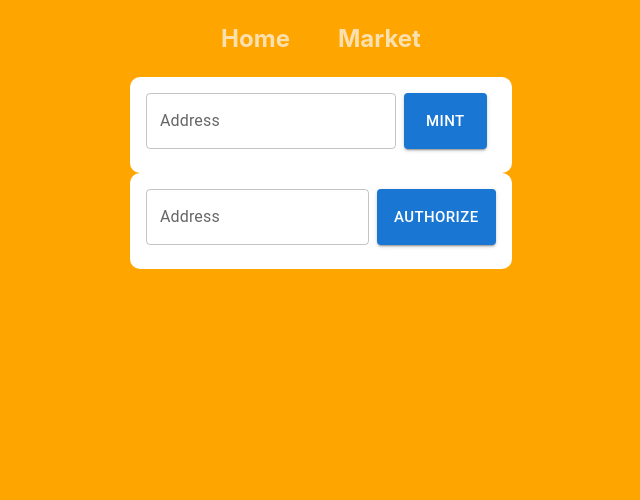
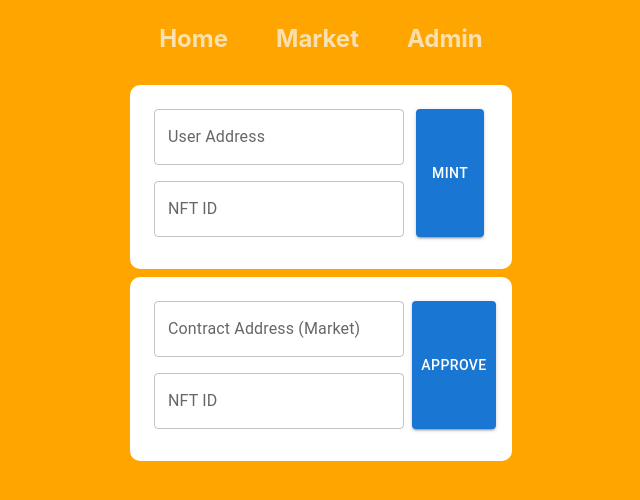
Before and after one commit to SeiwonPark/methereum, a React (Create React App) app in the folder web/: page /admin in a window 1280 px wide. Shown: the top 500 px of the page, without its empty margins (319-959 px from the left). Built offline with nearby package versions, Linux system fonts and the light colour scheme; what @web3-react/injected-connector would draw is missing.

Commit message:
feat: added model description

```diff
--- /dev/null
+++ b/web/src/components/AdminController.tsx
@@ -0,0 +1,105 @@
+import React, { useState, useEffect } from 'react';
+import { Button, CardContent, TextField } from '@mui/material';
+
+export function AdminController() {
+  const [inputAddress, setInputAddress] = useState('');
+
+  return (
+    <div>
+      <div>
+        <CardContent
+          sx={{
+            backgroundColor: 'white',
+            borderRadius: '10px',
+            display: 'flex',
+            width: '350px',
+            margin: '0.5rem',
+          }}
+        >
+          <div
+            style={{
+              width: '270px',
+            }}
+          >
+            <TextField
+              id="outlined-address-input"
+              label="User Address"
+              onChange={(e) => setInputAddress(e.target.value)}
+              sx={{
+                width: '250px',
+                margin: '0.5rem',
+              }}
+            />
+            <TextField
+              id="outlined-address-input"
+              label="NFT ID"
+              onChange={(e) => setInputAddress(e.target.value)}
+              sx={{
+                width: '250px',
+                margin: '0.5rem',
+              }}
+            />
+          </div>
+          <Button
+            size="medium"
+            variant="contained"
+            onClick={() => console.log(inputAddress)}
+            sx={{
+              marginTop: '0.5rem',
+              marginBottom: '0.5rem',
+            }}
+          >
+            MINT
+          </Button>
+        </CardContent>
+      </div>
+      <div>
+        <CardContent
+          sx={{
+            backgroundColor: 'white',
+            borderRadius: '10px',
+            display: 'flex',
+            width: '350px',
+            margin: '0.5rem',
+          }}
+        >
+          <div
+            style={{
+              width: '270px',
+            }}
+          >
+            <TextField
+              id="outlined-address-input"
+              label="Contract Address (Market)"
+              onChange={(e) => setInputAddress(e.target.value)}
+              sx={{
+                width: '250px',
+                margin: '0.5rem',
+              }}
+            />
+            <TextField
+              id="outlined-address-input"
+              label="NFT ID"
+              onChange={(e) => setInputAddress(e.target.value)}
+              sx={{
+                width: '250px',
+                margin: '0.5rem',
+              }}
+            />
+          </div>
+          <Button
+            size="medium"
+            variant="contained"
+            onClick={() => console.log(inputAddress)}
+            sx={{
+              marginTop: '0.5rem',
+              marginBottom: '0.5rem',
+            }}
+          >
+            Approve
+          </Button>
+        </CardContent>
+      </div>
+    </div>
+  );
+}
--- a/web/src/components/DialogWindow.tsx
+++ b/web/src/components/DialogWindow.tsx
@@ -15,7 +15,7 @@ export interface DialogWindowProps {
 
 export function DialogWindow({ handleClose }: DialogWindowProps) {
   const descriptionElementRef = useRef<HTMLElement>(null);
-  const { clicked } = useStore();
+  const { clicked, modelId, modelDescription } = useStore();
 
   const fitWindowSize = (): number => {
     const { innerWidth } = window;
@@ -71,9 +71,12 @@ export function DialogWindow({ handleClose }: DialogWindowProps) {
             paddingBottom: '1rem',
             width: fitWindowSize(),
             wordWrap: 'break-word',
+            fontWeight: 'bold',
+            fontSize: '2rem',
           }}
         >
-          {'Title '.repeat(20)}
+          #
+          {modelId}
         </DialogTitle>
         <DialogContent>
           <DialogContentText
@@ -85,7 +88,7 @@ export function DialogWindow({ handleClose }: DialogWindowProps) {
               wordWrap: 'break-word',
             }}
           >
-            {'Content '.repeat(100)}
+            {modelDescription}
           </DialogContentText>
         </DialogContent>
         <DialogActions
--- a/web/src/components/Model.tsx
+++ b/web/src/components/Model.tsx
@@ -15,6 +15,7 @@ declare module 'three-stdlib' {
 interface ModelProps {
   tokenId: number;
   name: string;
+  description: string;
   path: string;
   position: [x: number, y: number, z: number];
   rotation: Euler;
@@ -22,10 +23,10 @@ interface ModelProps {
 }
 
 export function Model({
-  name, path, tokenId, ...props
+  name, path, description, tokenId, ...props
 }: ModelProps) {
   const { nodes, materials } = useGLTF(path);
-  const { changeModelInfo } = useStore();
+  const { changeModelInfo, changeModelDescription } = useStore();
   const sortedKeys = Object.keys(materials).sort();
   const materialName = sortedKeys.length === 1 ? Object.keys(materials)[0] : sortedKeys[tokenId];
 
@@ -34,6 +35,7 @@ export function Model({
       [materials[materialName].uuid]: {
         name,
         tokenId,
+        description,
       },
     };
     changeModelInfo(obj);
--- a/web/src/components/ModelController.tsx
+++ b/web/src/components/ModelController.tsx
@@ -10,12 +10,9 @@ interface ModelControllerProps {
 
 export function ModelController({ children }: ModelControllerProps) {
   const api = useBounds();
-  const { clicked, model, changeClickState } = useStore();
-
-  const foo = async () => {
-    const response = await fetch('/');
-    const data = await response;
-  };
+  const {
+    clicked, model, modelId, changeModelId, changeClickState, changeModelDescription,
+  } = useStore();
 
   const handleOpen = async (e: ThreeEvent<MouseEvent>) => {
     e.stopPropagation();
@@ -23,9 +20,8 @@ export function ModelController({ children }: ModelControllerProps) {
       api.refresh(e.object).fit();
       changeClickState();
     }
-    await foo();
-    // TODO: model info
-    // console.log(model[Object(e.object).material.uuid]);
+    changeModelId(model[Object(e.object).material.uuid].tokenId);
+    changeModelDescription(model[Object(e.object).material.uuid].description);
   };
 
   const handleClose = (e?: MouseEvent) => {
@@ -37,7 +33,9 @@ export function ModelController({ children }: ModelControllerProps) {
     }
   };
 
-  useEffect(() => {}, [clicked]);
+  useEffect(() => {
+    // ...
+  }, [clicked, modelId]);
 
   return (
     <>
--- a/web/src/components/Navigator.tsx
+++ b/web/src/components/Navigator.tsx
@@ -1,14 +1,7 @@
-import React, { useEffect } from 'react';
-import { useStore } from '../hooks/useStore';
+import React from 'react';
 
 // FIXME: dirty & duplicated codes
 export function Navigator() {
-  const { userAddress } = useStore();
-
-  useEffect(() => {
-    // ... refresh page
-  }, [userAddress]);
-
   return (
     <div
       style={{
@@ -53,8 +46,6 @@ export function Navigator() {
         >
           Market
         </a>
-        {userAddress === process.env.REACT_APP_ADMIN_ADDRESS
-        && (
         <a
           href="/admin"
           style={{
@@ -70,7 +61,6 @@ export function Navigator() {
         >
           Admin
         </a>
-        )}
       </nav>
     </div>
   );
--- a/web/src/components/Wallet.tsx
+++ b/web/src/components/Wallet.tsx
@@ -12,7 +12,7 @@ export function Wallet() {
     active, account, activate, deactivate,
   } = useWeb3React<Web3Provider>();
   const eagerConnect = useEagerConnect();
-  const { changeUserAddress } = useStore();
+  const { userAddress, changeUserAddress } = useStore();
 
   const handleClick = (connectorName: 'MetaMask') => {
     try {
@@ -32,7 +32,7 @@ export function Wallet() {
 
   useEffect(() => {
     changeUserAddress(account as string);
-  }, [active]);
+  }, [active, userAddress]);
 
   return (
     <div
--- a/web/src/hooks/useStore.ts
+++ b/web/src/hooks/useStore.ts
@@ -4,6 +4,7 @@ interface ModelInfo {
   [uuid: string]: {
     name: string;
     tokenId: number;
+    description: string;
   };
 }
 
@@ -11,15 +12,21 @@ declare interface LocalState {
   clicked: boolean;
   userAddress: string;
   model: ModelInfo;
+  modelId: number;
+  modelDescription: string;
   changeClickState: () => void;
   changeUserAddress: (address: string) => void;
   changeModelInfo: (obj: ModelInfo) => void;
+  changeModelId: (id: number) => void;
+  changeModelDescription: (desc: string) => void;
 }
 
 export const useStore = create<LocalState>((set) => ({
   clicked: false,
   userAddress: '',
   model: {},
+  modelId: -1,
+  modelDescription: '',
   changeClickState: () => {
     set((state) => ({
       clicked: !state.clicked,
@@ -35,4 +42,14 @@ export const useStore = create<LocalState>((set) => ({
       model: { ...(state.model), ...obj },
     }));
   },
+  changeModelId: (id: number) => {
+    set(() => ({
+      modelId: id,
+    }));
+  },
+  changeModelDescription: (desc: string) => {
+    set(() => ({
+      modelDescription: desc,
+    }));
+  },
 }));
--- a/web/src/layouts/AdminPage.tsx
+++ b/web/src/layouts/AdminPage.tsx
@@ -1,8 +1,7 @@
-import React, { useEffect, useState } from 'react';
-import { Button, CardContent, TextField } from '@mui/material';
+import React from 'react';
+import { AdminController } from '../components/AdminController';
 
 export function AdminPage() {
-  const [inputAddress, setInputAddress] = useState('');
   return (
     <div
       style={{
@@ -13,60 +12,7 @@ export function AdminPage() {
         top: '50%',
       }}
     >
-      <div>
-        <CardContent
-          sx={{
-            backgroundColor: 'white',
-            borderRadius: '10px',
-            display: 'flex',
-            width: '350px',
-          }}
-        >
-          <TextField
-            id="outlined-address-input"
-            label="Address"
-            onChange={(e) => setInputAddress(e.target.value)}
-            sx={{
-              width: '250px',
-              marginRight: '0.5rem',
-            }}
-          />
-          <Button
-            size="large"
-            variant="contained"
-            onClick={() => console.log(inputAddress)}
-          >
-            MINT
-          </Button>
-        </CardContent>
-      </div>
-      <div>
-        <CardContent
-          sx={{
-            backgroundColor: 'white',
-            borderRadius: '10px',
-            display: 'flex',
-            width: '350px',
-          }}
-        >
-          <TextField
-            id="outlined-address-input"
-            label="Address"
-            onChange={(e) => setInputAddress(e.target.value)}
-            sx={{
-              width: '250px',
-              marginRight: '0.5rem',
-            }}
-          />
-          <Button
-            size="large"
-            variant="contained"
-            onClick={() => console.log(inputAddress)}
-          >
-            Authorize
-          </Button>
-        </CardContent>
-      </div>
+      <AdminController />
     </div>
   );
 }
```
Also changed, not shown: web/src/layouts/MarketPage.tsx (+10 -0 lines). Lines whose indentation alone changed are shown as unchanged.
